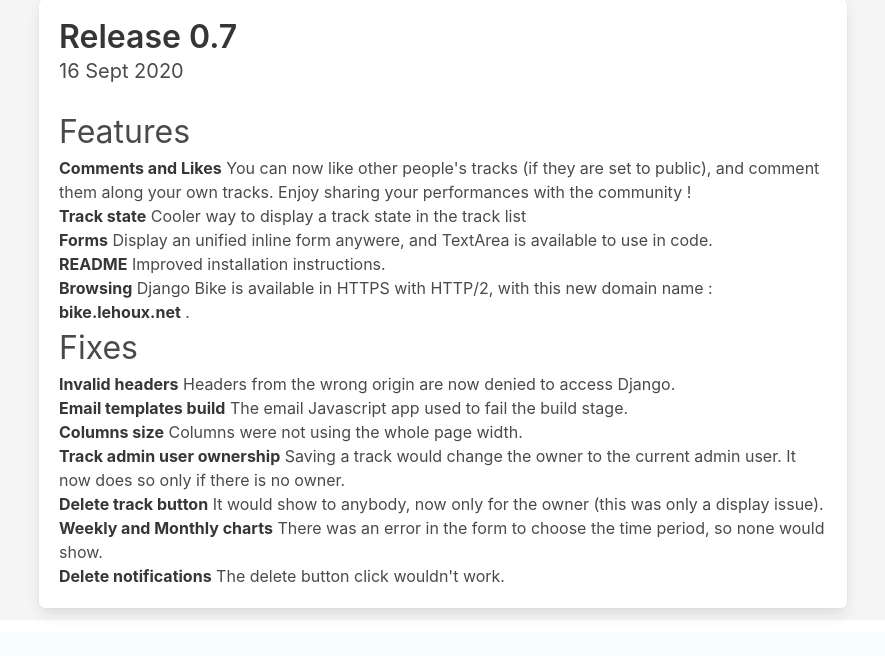
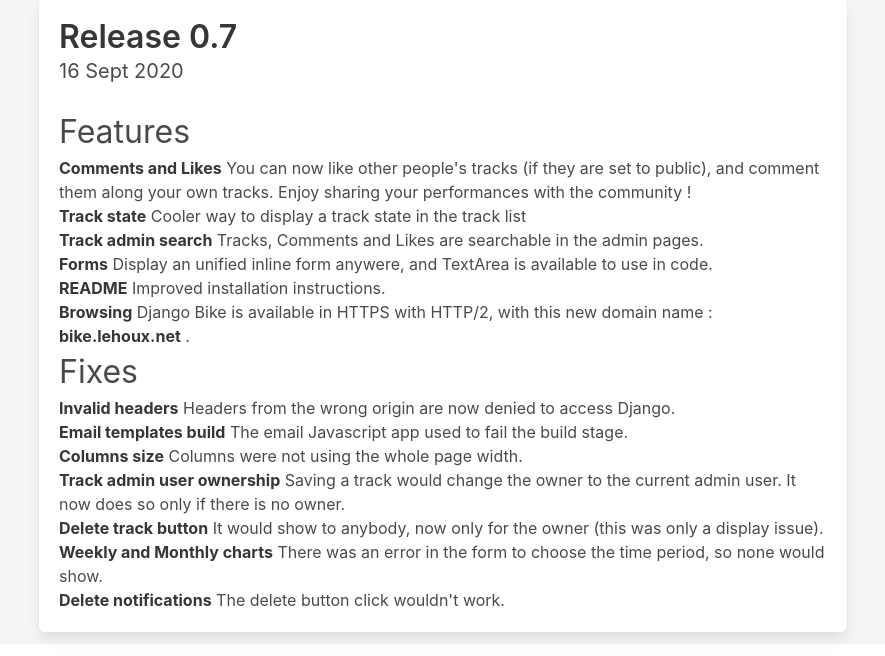
Before and after one commit to martinlehoux/django_bike, a Django app: page / in a window 1280 px wide. Shown: the part 185-841 px from the top of the page, without its empty margins (197-1082 px from the left). Before the commit the page ends 805 px from the top, so only its background shows below. Run offline with Django 3.2, Linux system fonts and the light colour scheme; parts of the project's set-up code (start-up, migrations or seed data) failed here and were passed over; some libraries are stand-ins or nearby versions.

Commit message:
misc - Release note amend

```diff
--- a/apps/main/templates/index.html
+++ b/apps/main/templates/index.html
@@ -19,6 +19,10 @@
     <li>
       <strong>Track state</strong>
       Cooler way to display a track state in the track list
+    </li>
+    <li>
+      <strong>Track admin search</strong>
+      Tracks, Comments and Likes are searchable in the admin pages.
     </li>
     <li>
       <strong>Forms</strong>
```
